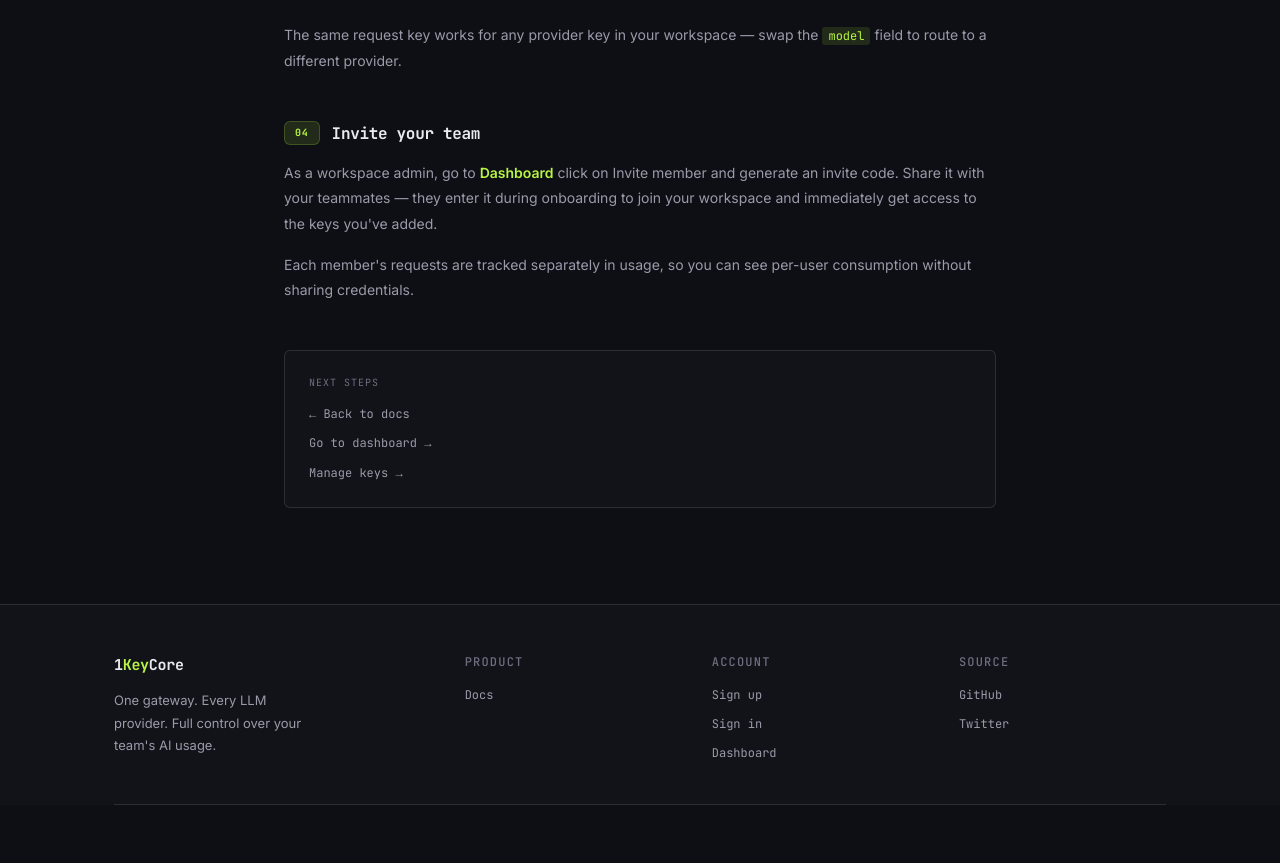
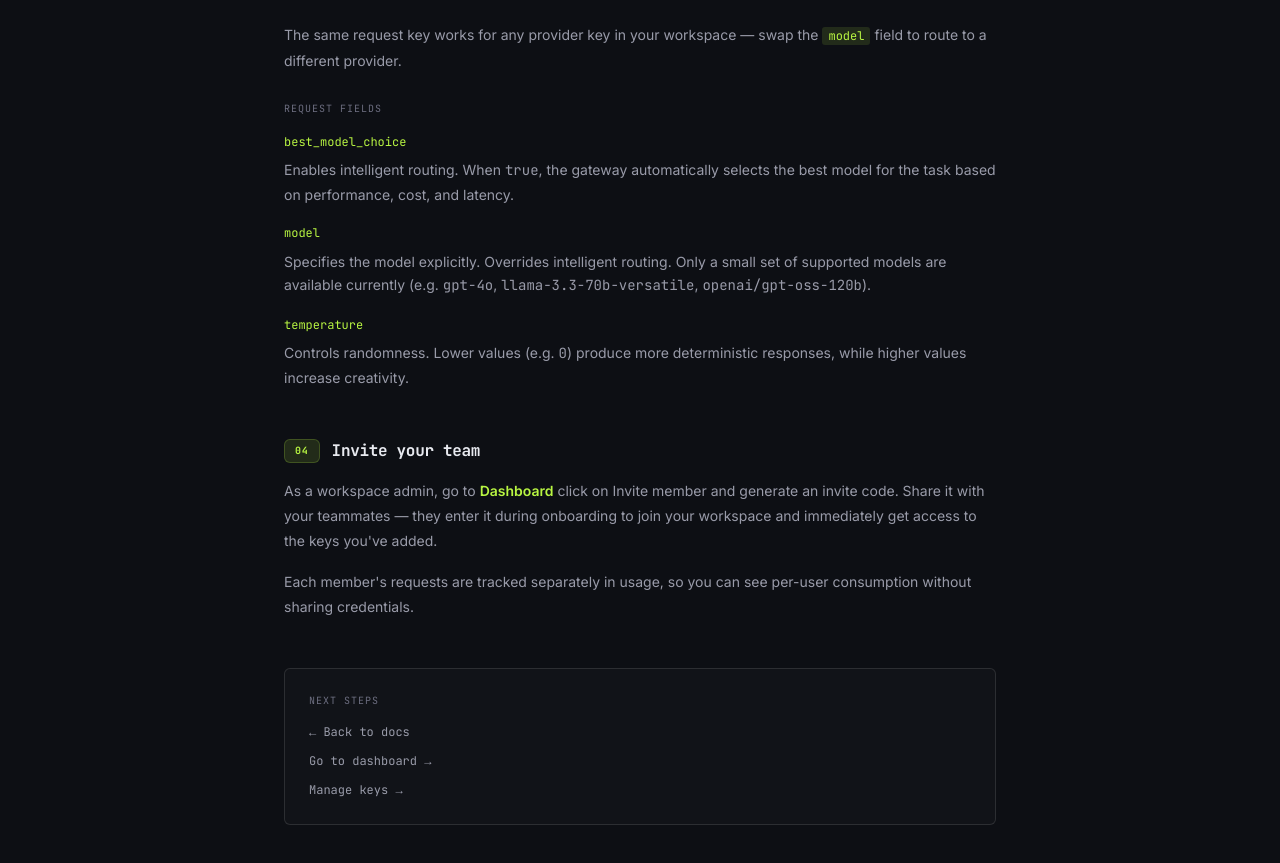
Before and after one commit to saurabhje/1keycore-web, a Next.js app: page /docs in a window 1280 px wide. Shown: the part 1516-2379 px from the top of the page. Before the commit the page ends 2321 px from the top, so only its background shows below. Built offline with nearby package versions, Linux system fonts and the light colour scheme; no server answers.

Commit message:
Fix: docs

```diff
--- a/app/docs/quickstart.tsx
+++ b/app/docs/quickstart.tsx
@@ -161,6 +161,64 @@ export default function QuickstartPage({ isLoggedIn }: { isLoggedIn: boolean })
               <code style={{ fontFamily: "var(--font-mono)", fontSize: 12, color: "var(--green)", background: "var(--green-dim)", padding: "1px 6px", borderRadius: 3 }}>model</code>{" "}
               field to route to a different provider.
             </p>
+            <div style={{ marginTop: 28 }}>
+  <p style={{
+    fontFamily: "var(--font-mono)", fontSize: 10,
+    color: "var(--text-3)", letterSpacing: "0.1em",
+    textTransform: "uppercase", marginBottom: 16
+  }}>
+    request fields
+  </p>
+
+  <div style={{ display: "flex", flexDirection: "column", gap: 18 }}>
+
+    <div>
+      <p style={{
+        fontFamily: "var(--font-mono)", fontSize: 12,
+        color: "var(--green)", marginBottom: 6
+      }}>
+        best_model_choice
+      </p>
+      <p style={{ fontSize: 14, color: "var(--text-2)", lineHeight: 1.7 }}>
+        Enables intelligent routing. When{" "}
+        <code style={{ fontFamily: "var(--font-mono)" }}>true</code>, the gateway
+        automatically selects the best model for the task based on performance,
+        cost, and latency.
+      </p>
+    </div>
+
+    <div>
+      <p style={{
+        fontFamily: "var(--font-mono)", fontSize: 12,
+        color: "var(--green)", marginBottom: 6
+      }}>
+        model
+      </p>
+      <p style={{ fontSize: 14, color: "var(--text-2)", lineHeight: 1.7 }}>
+        Specifies the model explicitly. Overrides intelligent routing. Only a
+        small set of supported models are available currently (e.g.{" "}
+        <code style={{ fontFamily: "var(--font-mono)" }}>gpt-4o</code>,{" "}
+        <code style={{ fontFamily: "var(--font-mono)" }}>llama-3.3-70b-versatile</code>,{" "}
+        <code style={{ fontFamily: "var(--font-mono)" }}>openai/gpt-oss-120b</code>).
+      </p>
+    </div>
+
+    <div>
+      <p style={{
+        fontFamily: "var(--font-mono)", fontSize: 12,
+        color: "var(--green)", marginBottom: 6
+      }}>
+        temperature
+      </p>
+      <p style={{ fontSize: 14, color: "var(--text-2)", lineHeight: 1.7 }}>
+        Controls randomness. Lower values (e.g.{" "}
+        <code style={{ fontFamily: "var(--font-mono)" }}>0</code>) produce more
+        deterministic responses, while higher values increase creativity.
+      </p>
+    </div>
+
+  </div>
+</div>
           </Step>
 
           <Step n={4} title="Invite your team">
```
